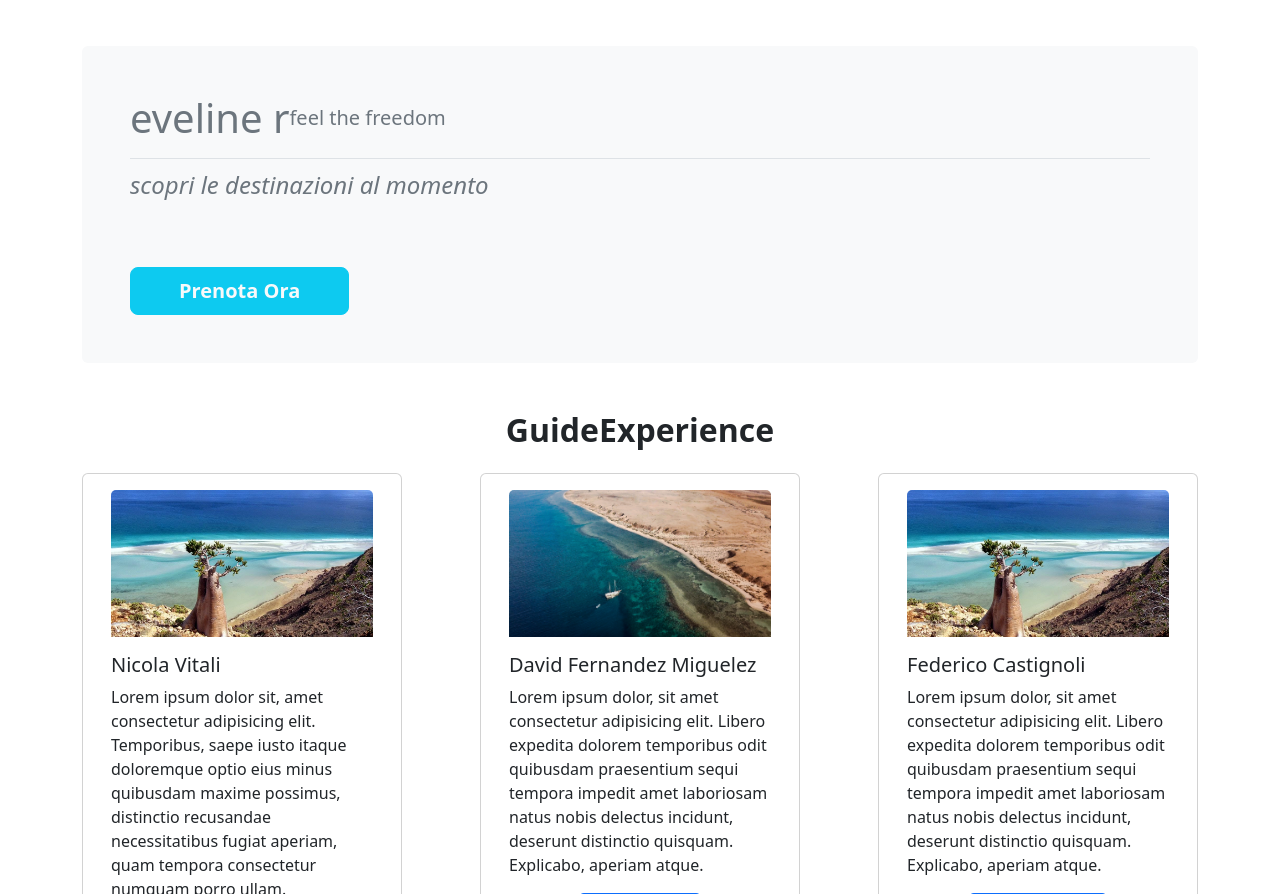
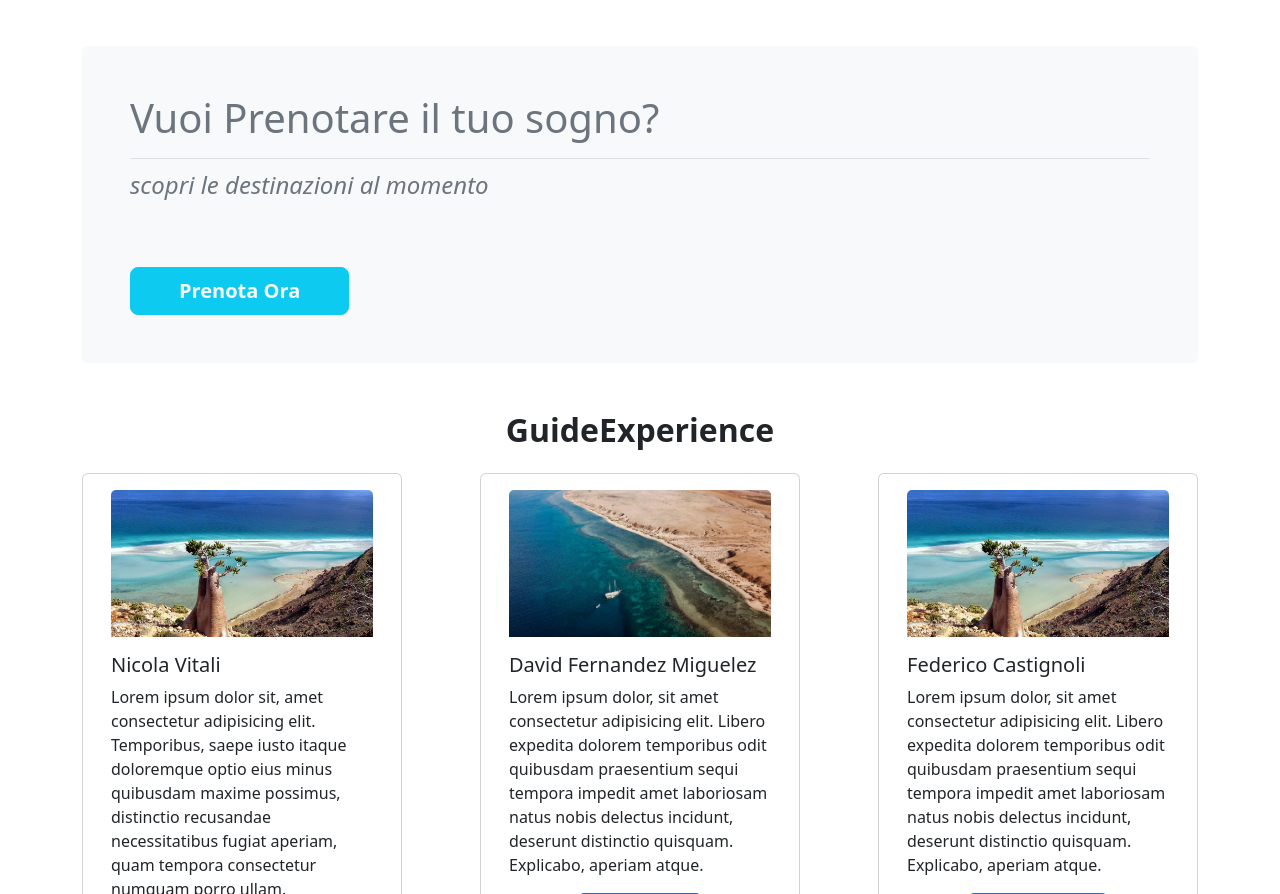
Before and after one commit to paoloangelani/bootstrap-2, a plain HTML site: page index.html in a window 1280 px wide. Shown: the part 912-1806 px from the top of the page. Drawn offline with nearby package versions, Linux system fonts and the light colour scheme.

Commit message:
prenota fix

```diff
--- a/index.html
+++ b/index.html
@@ -120,8 +120,7 @@
                         <div class="card-body p-5">
                             <h1
                                 class="card-title pb-3 fw-normal border-bottom d-flex align-items-center text-secondary">
-                                eveline r
-                                <span class="fs-5">feel the freedom</span>
+                                Vuoi Prenotare il tuo sogno?
                             </h1>
                             <p class="fst-italic text-secondary fs-4 pb-5"> scopri le destinazioni al momento</p>
                             <button type="button" class="btn btn-info btn-lg text-light fw-bold px-5">Prenota
```
